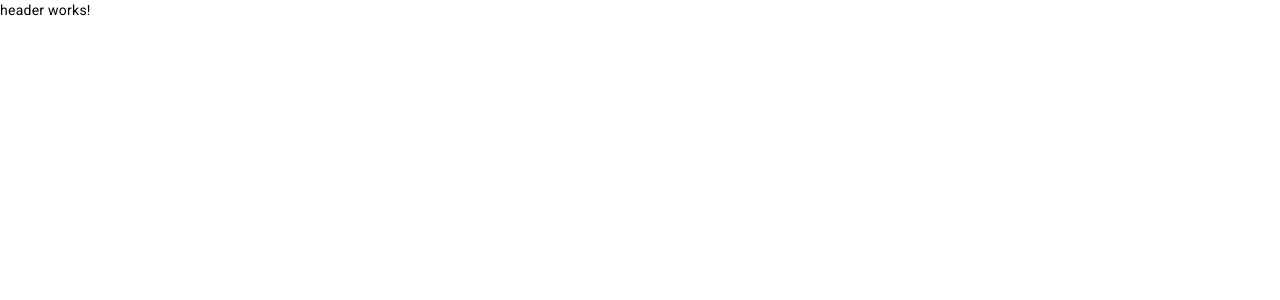
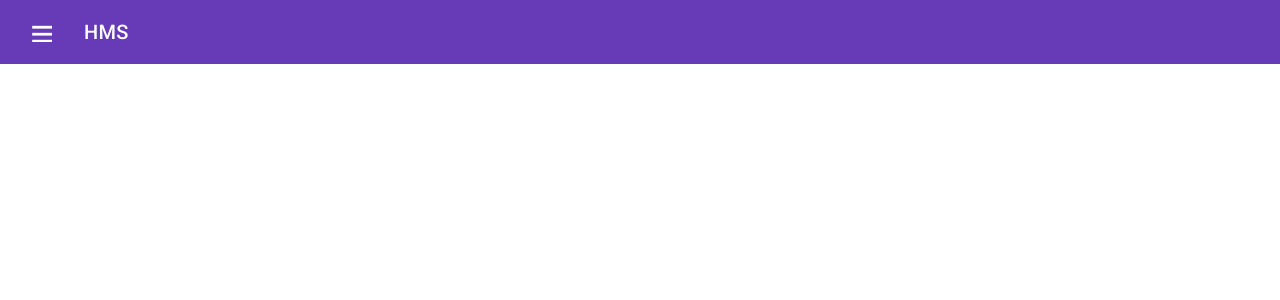
Before and after one commit to TpentDev/hms-frontend, an Angular app: page / in a window 1280 px wide. Shown: the top 300 px of the page. Built offline with nearby package versions, Linux system fonts and the light colour scheme.

Commit message:
Create the basic header configuration

```diff
--- a/src/app/modules/core/components/navigation/header/header.component.html
+++ b/src/app/modules/core/components/navigation/header/header.component.html
@@ -1 +1,22 @@
-<p>header works!</p>
+<mat-toolbar color="primary">
+        <div>
+            <button
+                mat-icon-button
+                onclick="this.blur()"
+                (click)="onToggleSidenav()">
+                <mat-icon>menu</mat-icon>
+            </button>
+        </div>
+
+        <div>
+            <a routerLink="/home">HMS</a>
+        </div>
+
+        <!--
+            <div class="nav-items-container">
+                <a routerLink="/signup">Signup</a>
+                <a routerLink="/login">Login</a>
+                <a style="cursor:pointer" (click)="onLogout()">Logout</a>
+            </div>
+        -->
+</mat-toolbar>
--- a/src/app/modules/core/components/navigation/header/header.component.scss
+++ b/src/app/modules/core/components/navigation/header/header.component.scss
@@ -0,0 +1,46 @@
+mat-toolbar {
+    display: flex;
+    flex-direction: row;
+    gap: 1em;
+}
+
+.nav-items-container {
+    width: 100%;
+    display: flex;
+    flex-direction: row;
+    overflow: hidden;
+    gap: 0.5em;
+    justify-content: flex-end;
+}
+
+a {
+    text-decoration: none;
+    color: white;
+}
+
+a:hover,
+a:active {
+    color: lightgrey;
+}
+
+.navigation-items {
+    list-style: none;
+    padding: 0;
+    margin: 0;
+}
+
+.icon-text {
+    display: flex;
+    align-items: center;
+}
+
+.mat-icon-button-refresh {
+    width: 2.4em;
+    height: 2.4em;
+}
+
+.mat-icon {
+    font-size: 1.4em;
+    align-items: center;
+    margin-top: -0.3em;
+}
--- a/src/app/modules/core/components/navigation/header/header.component.ts
+++ b/src/app/modules/core/components/navigation/header/header.component.ts
@@ -1,4 +1,4 @@
-import { Component } from '@angular/core';
+import { Component, EventEmitter, Output } from '@angular/core';
 
 @Component({
   selector: 'app-header',
@@ -6,5 +6,18 @@ import { Component } from '@angular/core';
   styleUrls: ['./header.component.scss']
 })
 export class HeaderComponent {
+  @Output() sidenavToggle = new EventEmitter<void>();
 
+  constructor() { }
+
+  ngOnInit(): void {
+  }
+
+  onToggleSidenav() {
+    this.sidenavToggle.emit();
+  }
+
+  onLogout() {
+
+  }
 }
```
